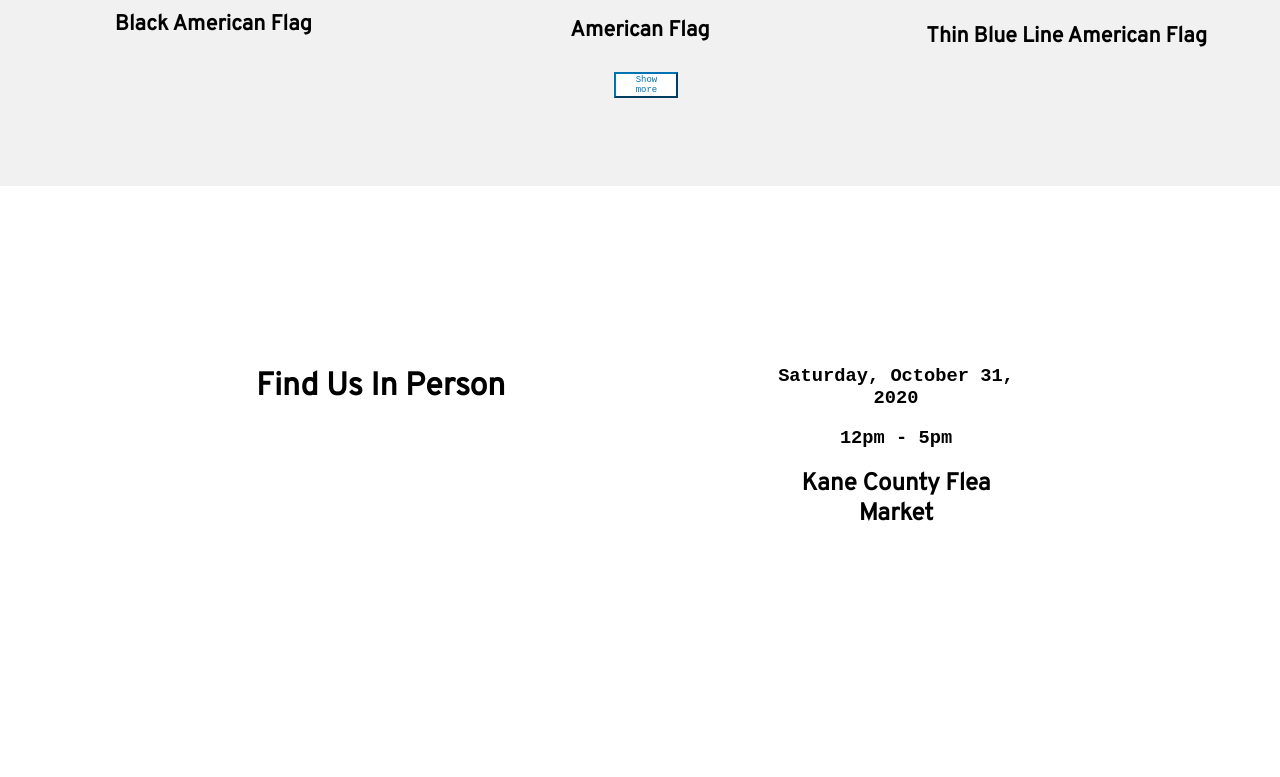
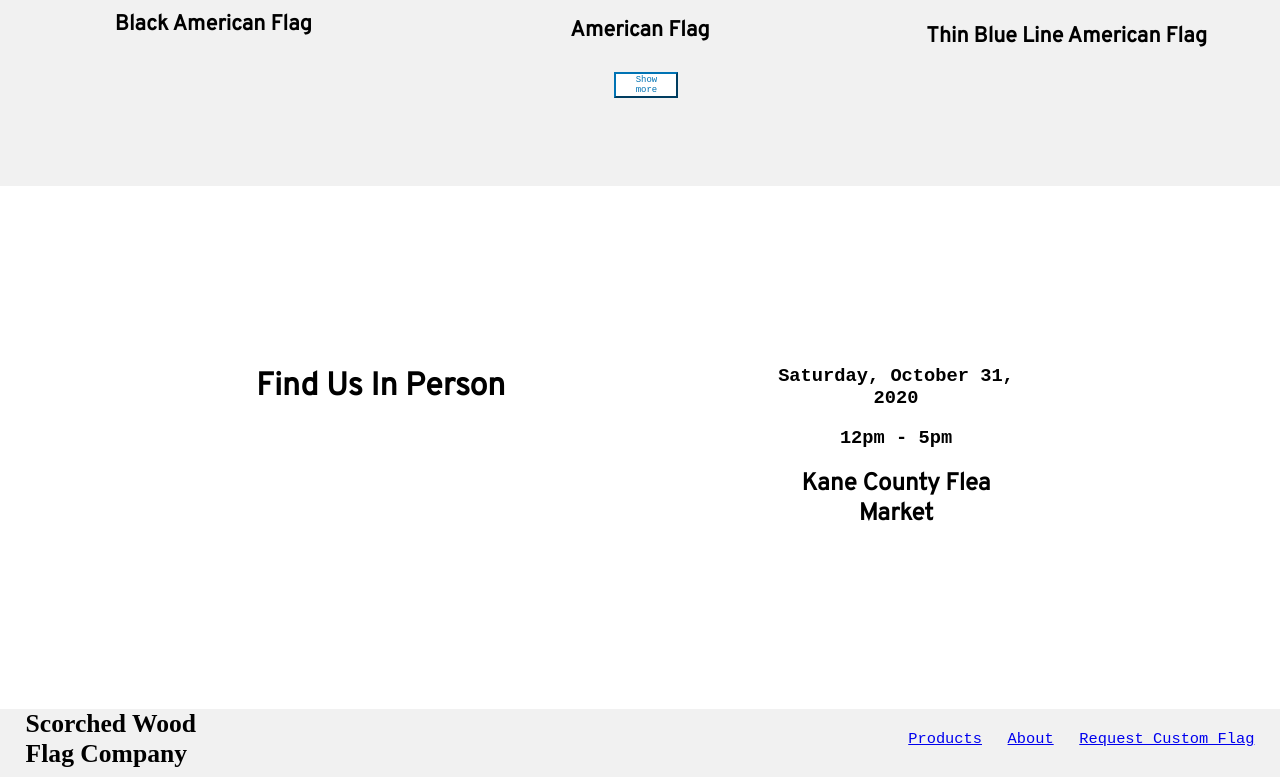
Before and after one commit to TravisExline/flag-company-site, a React (Create React App) app: page /custom in a window 1280 px wide. Shown: the part 1114-1891 px from the top of the page. Before the commit the page ends 1823 px from the top, so only its background shows below. Built offline with nearby package versions, Linux system fonts and the light colour scheme; a web font is replaced by a local one.

Commit message:
bottom nav added

```diff
--- a/src/components/CustomForm.js
+++ b/src/components/CustomForm.js
@@ -6,6 +6,7 @@
 import FlagDisplay from './FlagDisplay'
 import MyCalendar from '../containers/MyCalendar'
 import WhyBuy from '../containers/WhyBuy'
+import BottomNav from '../components/BottomNav'
 
 class CustomForm extends React.Component {
 
@@ -50,6 +51,10 @@
                 <WhyBuy />
                 <FlagDisplay />
                 <MyCalendar />
+                <div className='landing-footer'>
+                    <h1 id='landing-company-name-footer'>Scorched Wood Flag Company</h1>
+                    <div className='footer-nav-holder'><BottomNav /></div>
+                </div>
             </div>
         )
     }
--- a/src/containers/AboutMePage.js
+++ b/src/containers/AboutMePage.js
@@ -1,6 +1,7 @@
 import React from 'react'
 import NavBar from '../components/NavBar'
 import '../style/About.css'
+import BottomNav from '../components/BottomNav'
 
 class AboutMePage extends React.Component {
     render() {
@@ -19,6 +20,10 @@
                     <img src='' alt="Founder and Craftsman" className="founder-photo"></img>
                 </div>
                 <p className="founder-craftsman-details">Lorem ipsum dolor sit amet, consectetur adipiscing elit, sed do eiusmod tempor incididunt ut labore et dolore magna aliqua.</p>
+                <div className='landing-footer'>
+                    <h1 id='landing-company-name-footer'>Scorched Wood Flag Company</h1>
+                    <div className='footer-nav-holder'><BottomNav /></div>
+                </div>
             </div>
         )
     }
--- a/src/containers/FlagsPage.js
+++ b/src/containers/FlagsPage.js
@@ -7,6 +7,7 @@
 import CustomFormHolder from './CustomFormHolder'
 import WhyBuy from './WhyBuy'
 import MyCalendar from './MyCalendar'
+import BottomNav from '../components/BottomNav'
 
 class FlagsPage extends React.Component {
 
@@ -30,6 +31,10 @@
                 <WhyBuy />
                 <CustomFormHolder />
                 <MyCalendar />
+                <div className='landing-footer'>
+                    <h1 id='landing-company-name-footer'>Scorched Wood Flag Company</h1>
+                    <div className='footer-nav-holder'><BottomNav /></div>
+                </div>
             </div>
         )
     }
```
